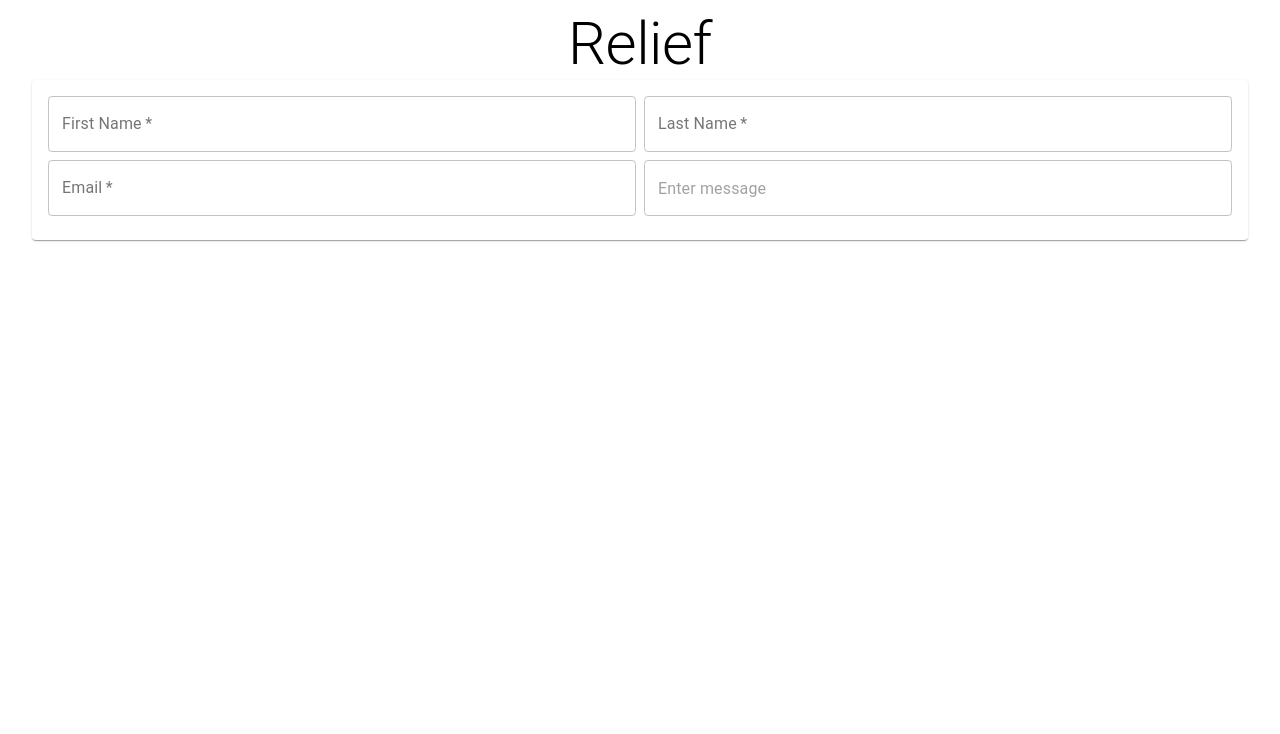
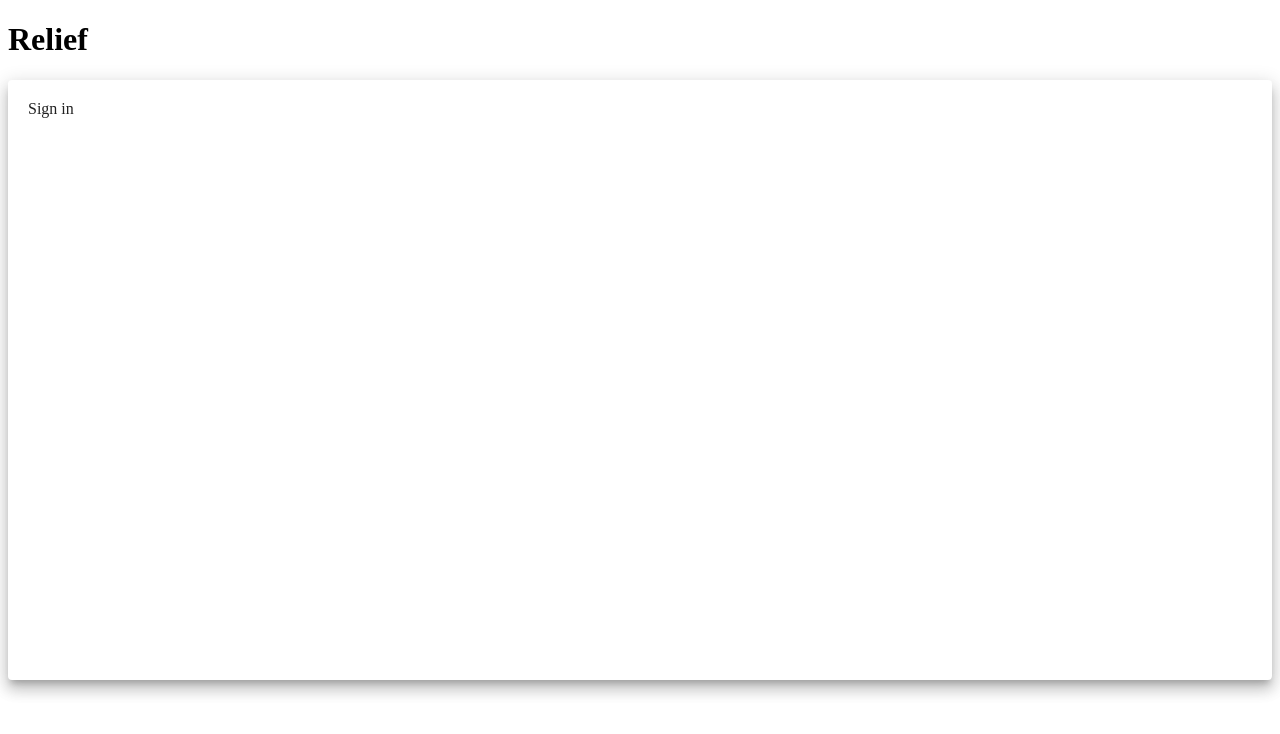
Before and after one commit to Louie222/Final_Project, a React (Create React App) app in the folder client/: page / in a window 1280 px wide. Shown: the top 734 px of the page. Built offline with nearby package versions, Linux system fonts and the light colour scheme.

Commit message:
clearing up folder structure

```diff
--- a/client/src/App.js
+++ b/client/src/App.js
@@ -1,43 +1,13 @@
 import React from "react";
-import {
-  Container,
-  Typography,
-  Card,
-  CardContent,
-  Grid,
-  TextField,
-} from "@material-ui/core";
+import Login from "./Components/login";
 
-// import relief from "./components/images/relief.jpg";
-
-const App = () => {
-  return (
-    <Container maxwidth="lg">
-      <Typography variant="h2" align="center">
-        Relief
-      </Typography>
-      <Card>
-        <CardContent>
-          <Grid container spacing={1}>
-
-            <Grid xs={12} sm={6} item>
-              <TextField label="First Name" placeholder="Enter first name" variant="outlined" fullWidth required></TextField>
-            </Grid>
-            <Grid xs={12} sm={6} item>
-              <TextField label="Last Name" placeholder="Enter last name" variant="outlined" fullWidth required></TextField>
-            </Grid>
-            <Grid xs={12} sm={6} item>
-                <TextField type ="email" label="Email" placeholder="Enter email" variant="outlined" fullWidth required></TextField>
-            </Grid>
-            <Grid xs={12} sm={6} item>
-                <TextField abel="message" placeholder="Enter message" variant="outlined" fullWidth required></TextField>
-            </Grid>
-          </Grid>
-        </CardContent>
-      </Card>
-      {/* <img src={relief} alt="relief" height="500" img align="right" /> */}
-    </Container>
-  );
-};
+function App() {
+    return (
+    <div className="App">
+    <h1>Relief</h1>
+    <Login/>
+        </div>
+    );
+}
 
 export default App;
--- /dev/null
+++ b/client/src/components/login.js
@@ -0,0 +1,18 @@
+import React from 'react';
+import { Grid, Paper } from '@material-ui/core'
+
+const Login = () => {
+
+    const paperStyle={padding : 20, height:'70vh'}
+    return(
+        <Grid>
+            <Paper elevation={10} style={paperStyle}>
+                Sign in
+
+
+            </Paper>
+        </Grid>
+    )
+}
+
+export default Login;
--- /dev/null
+++ b/client/src/components/signup.js
@@ -0,0 +1,16 @@
+import React from 'react';
+import { Grid, Paper } from '@material-ui/core';
+
+const signUp = () => {
+
+    return (
+        <Grid>
+            <Paper>
+                <h2>Sign up</h2>
+            </Paper>
+        </Grid>
+    )
+
+}
+
+export default signUp;
--- a/client/src/index.js
+++ b/client/src/index.js
@@ -1,6 +1,8 @@
 import React from 'react';
 import ReactDOM from 'react-dom';
+import App from './App';
+import Login from './Components/login'
+import signUp from './Components/signup'
 
-import App from './App';
 
 ReactDOM.render(<App />, document.getElementById('root'));
```
Also changed, not shown: client/src/components/App.css (added), client/src/components/Form/Form.js (deleted), client/src/components/Form/styles.js (deleted), client/src/components/Posts/Post/Post.js (deleted), client/src/components/Posts/Post/styles.js (deleted), client/src/components/Posts/Posts.js (deleted), client/src/components/Posts/styles.js (deleted).
